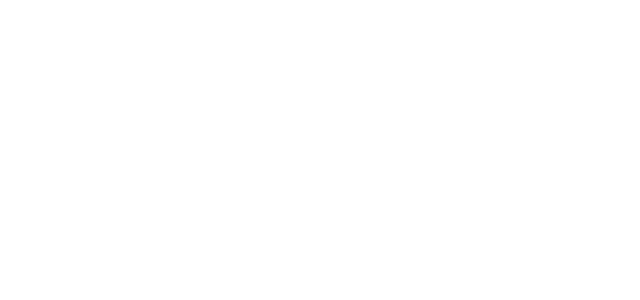
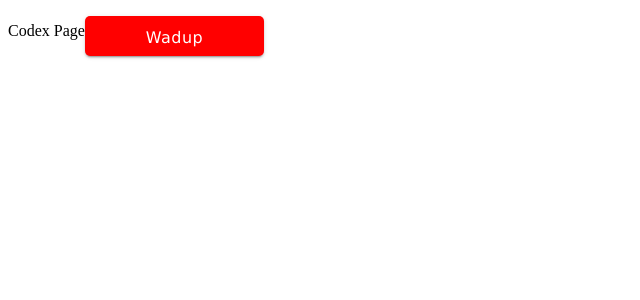
Before and after one commit to lachlanRolley98/joplana, a React (Create React App) app in the folder client/: page /Codex in a window 1280 px wide. Before the commit this address had no page. Shown: the top 300 px of the page, without its empty margins (0-640 px from the left). Built offline with nearby package versions, Linux system fonts and the light colour scheme.

Commit message:
setup themes and one component. Also made all pages that are empty but linked

```diff
--- a/client/src/App.jsx
+++ b/client/src/App.jsx
@@ -3,9 +3,18 @@ import './App.css';
 import { BrowserRouter, Route, Routes } from 'react-router-dom';
 
 import { AuthProvider } from './components/AuthContext'; // Import AuthProvider
+import { ThemeProvider  } from './components/ThemeContext';
+
 
 import LandingPage from './components/LandingPage';
 import LoginPage from './components/LoginPage';
+import CodexPage from './components/CodexPage';
+import DreamsPage from './components/DreamsPage';
+import GoalsPage from './components/GoalsPage';
+import JournalPage from './components/JournalPage';
+import PlannerPage from './components/PlannerPage';
+import QuickSubmitPage from './components/QuickSubmitPage';
+import ReviewPage from './components/ReviewPage';
 
 
 
@@ -14,16 +23,26 @@ function App() {
 
   return (
     <div className="App">
+      <ThemeProvider>
         <AuthProvider>
           <BrowserRouter>
             <Routes>
 
               <Route path="/" element={<LoginPage />} />
               <Route path="/landing" element={<LandingPage />} />
+              <Route path="/Codex" element={<CodexPage />} />
+              <Route path="/Dreams" element={<DreamsPage />} />
+              <Route path="/Goals" element={<GoalsPage />} />
+              <Route path="/Journal" element={<JournalPage />} />
+              <Route path="/Planner" element={<PlannerPage />} />
+              <Route path="/QuickSubmit" element={<QuickSubmitPage />} />
+              <Route path="/Review" element={<ReviewPage />} />
+
 
             </Routes>
           </BrowserRouter>
         </AuthProvider>
+      </ThemeProvider>
     </div>
   );
 }
--- /dev/null
+++ b/client/src/components/CodexPage.jsx
@@ -0,0 +1,13 @@
+import { React } from 'react';
+import { BigButton } from './Containers';
+
+const CodexPage = () => {
+  return (
+    <div>
+        Codex Page
+        <BigButton text={'Wadup'} onClick={ () => {alert('clicked')}  } colorVariant={1}></BigButton>
+    </div>
+  );
+};
+
+export default CodexPage;
--- /dev/null
+++ b/client/src/components/Containers.jsx
@@ -0,0 +1,52 @@
+import { React } from 'react';
+import Button from '@mui/material/Button';
+import { useTheme } from './ThemeContext'; // Path to your useTheme hook
+
+
+
+export const BigButton = ({ text, onClick, colorVariant }) => {
+  const { theme, themes } = useTheme();
+
+  // Determine the button color based on the colorVariant prop
+  let buttonColor;
+  switch (colorVariant) {
+    case 1:
+      buttonColor = themes[theme].button.color; // Default color
+      break;
+    case 2:
+      buttonColor = themes[theme].button.alternate; // Alternate color for these cases
+      break;
+    case 3:
+    case 4:
+    case 5:
+    default:
+      buttonColor = themes[theme].button.color; // Default color for 0 or any other case
+  }
+
+  return (
+    <Button
+    onClick={onClick}
+    variant="contained"
+    sx={{
+      whiteSpace: 'no-wrap',
+      width: '14vw',
+      textTransform: 'none',
+      padding: '1vh',
+      fontSize: '2vh',
+      margin: '0',
+      marginTop: '1vh',
+      borderRadius: '5px',
+      backgroundColor: themes[theme].button.color,
+      fontFamily: 'Verdana, Geneva, Tahoma, sans-serif',
+      display: 'inline-block',
+      height: '5vh',
+      textAlign: 'center',
+      '&:hover': {
+        backgroundColor: themes[theme].button.alternate,
+        transform: 'scale(1.04)'
+      }
+    }}>
+      {text}
+    </Button>
+  );
+};
--- /dev/null
+++ b/client/src/components/DreamsPage.jsx
@@ -0,0 +1,11 @@
+import { React } from 'react';
+
+const DreamsPage = () => {
+  return (
+    <div>
+        Dreams Page
+    </div>
+  );
+};
+
+export default DreamsPage;
--- /dev/null
+++ b/client/src/components/GoalsPage.jsx
@@ -0,0 +1,11 @@
+import { React } from 'react';
+
+const GoalsPage = () => {
+  return (
+    <div>
+        Goals Page
+    </div>
+  );
+};
+
+export default GoalsPage;
--- /dev/null
+++ b/client/src/components/JournalPage.jsx
@@ -0,0 +1,11 @@
+import { React } from 'react';
+
+const JournalPage = () => {
+  return (
+    <div>
+        Journal Page
+    </div>
+  );
+};
+
+export default JournalPage;
--- a/client/src/components/LandingPage.jsx
+++ b/client/src/components/LandingPage.jsx
@@ -2,6 +2,8 @@ import { React, useState, useContext, useEffect } from 'react';
 import { handleSubmitDay, handleUpdateGoals, handleGetMonth } from './HTTP/Landing'
 import { AuthContext } from './AuthContext';
 import '../style/PageSpecific/Landing.css';
+import { useTheme } from './ThemeContext'; // Path to your useTheme hook
+
 
 const LandingPage = () => {
   const { token } = useContext(AuthContext);
@@ -14,6 +16,7 @@ const LandingPage = () => {
   const [removeGoal, setRemoveGoal] = useState('');
   const [goalValues, setGoalValues] = useState({}); // State to store the values of each text box
   const [monthData, setMonthData] = useState(null); // State to store month data
+  const { theme, setTheme, themes } = useTheme();
 
   const[curGoals, setCurGoals] = useState([]);
 
@@ -69,6 +72,10 @@ const LandingPage = () => {
     }));
   };
 
+  const toggleTheme = () => {
+    setTheme(prevTheme => prevTheme === 'light' ? 'dark' : 'light');
+  };
+
   return (
     <div>
       <div className='page-flex'>
@@ -111,6 +118,18 @@ const LandingPage = () => {
           </div>
         </div>
       </div>
+      <div style={{ background: themes[theme].background }}>
+      <nav style={{ background: themes[theme].navbar }}>
+        {/* Navigation items */}
+      </nav>
+      <button style={{ background: themes[theme].button.color }} onClick={toggleTheme}>
+        Toggle Theme
+      </button>
+      {/* Example of using alternate button color */}
+      <button style={{ background: themes[theme].button.alternate2 }}>
+        Alternate Button
+      </button>
+    </div>
     </div>
   );
 };
--- /dev/null
+++ b/client/src/components/PlannerPage.jsx
@@ -0,0 +1,11 @@
+import { React } from 'react';
+
+const PlannerPage = () => {
+  return (
+    <div>
+        Planner Page
+    </div>
+  );
+};
+
+export default PlannerPage;
--- /dev/null
+++ b/client/src/components/QuickSubmitPage.jsx
@@ -0,0 +1,11 @@
+import { React } from 'react';
+
+const QuickSubmitPage = () => {
+  return (
+    <div>
+        Quick Submit Page
+    </div>
+  );
+};
+
+export default QuickSubmitPage;
--- /dev/null
+++ b/client/src/components/ReviewPage.jsx
@@ -0,0 +1,11 @@
+import { React } from 'react';
+
+const ReviewPage = () => {
+  return (
+    <div>
+        Review Page
+    </div>
+  );
+};
+
+export default ReviewPage;
--- /dev/null
+++ b/client/src/components/ThemeContext.jsx
@@ -0,0 +1,60 @@
+import React, { createContext, useContext, useState, useEffect } from 'react';
+
+// Define your themes here
+const themes = {
+  light: {
+    background: '#FFFFFF',
+    navbar: '#F0F0F0',
+    button: {
+      color: 'red',
+      alternate: 'green',
+      alternate2: 'orange',
+    },
+  },
+  dark: {
+    background: '#333333',
+    navbar: '#444444',
+    button: {
+      color: 'gold',
+      alternate: 'silver',
+      alternate2: 'purple',
+    },
+  },
+};
+
+const ThemeContext = createContext();
+
+export const useTheme = () => useContext(ThemeContext);
+
+export const ThemeProvider = ({ children }) => {
+  // Attempt to read the theme from localStorage right away
+  const getInitialTheme = () => {
+    if (typeof window !== 'undefined') {
+      const storedTheme = localStorage.getItem('theme');
+      return storedTheme ? storedTheme : 'light'; // Default to 'light' if nothing is stored
+    }
+    return 'light'; // Default to 'light' if window is not defined (e.g., during server-side rendering)
+  };
+
+  const [theme, setTheme] = useState(getInitialTheme);
+
+  // Save theme to localStorage
+  useEffect(() => {
+    if (typeof window !== 'undefined') {
+      localStorage.setItem('theme', theme);
+    }
+  }, [theme]);
+
+  // The value provided to the context consumers
+  const contextValue = {
+    theme,
+    setTheme,
+    themes,
+  };
+
+  return (
+    <ThemeContext.Provider value={contextValue}>
+      {children}
+    </ThemeContext.Provider>
+  );
+};
```
Lines whose indentation alone changed are shown as unchanged.
